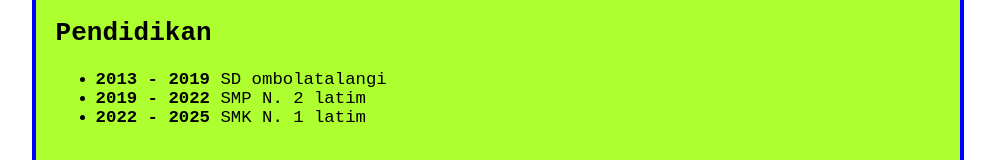
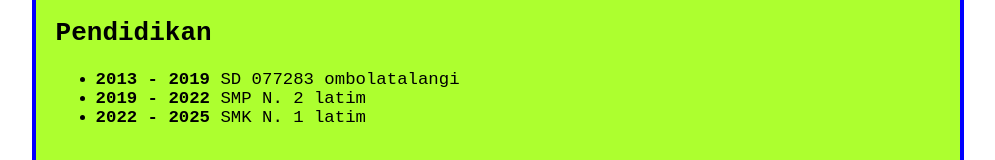
Before and after one commit to geatuti85/Tuti-gea, a plain HTML site: page index.html in a window 1280 px wide. Shown: the part 474-634 px from the top of the page, without its empty margins (142-1137 px from the left). Drawn offline with Linux system fonts and the light colour scheme.

Commit message:
Update index.html

```diff
--- a/index.html
+++ b/index.html
@@ -83,7 +83,7 @@
 
 			<div>
 				<ul>
-					<li><b>2013 - 2019</b> SD ombolatalangi</li>
+					<li><b>2013 - 2019</b> SD 077283 ombolatalangi</li>
 					<li><b>2019 - 2022</b> SMP N. 2 latim</li>
 					<li><b>2022 - 2025</b> SMK N. 1 latim</li>
 				</ul>
```
